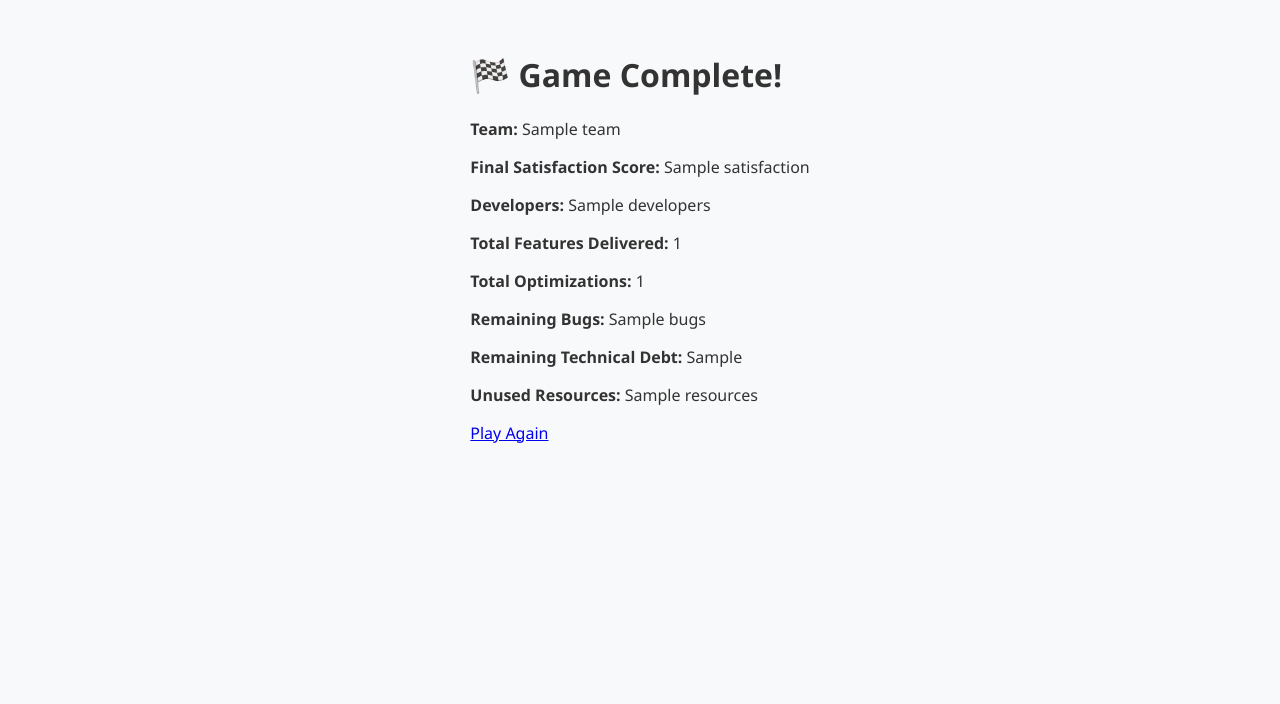
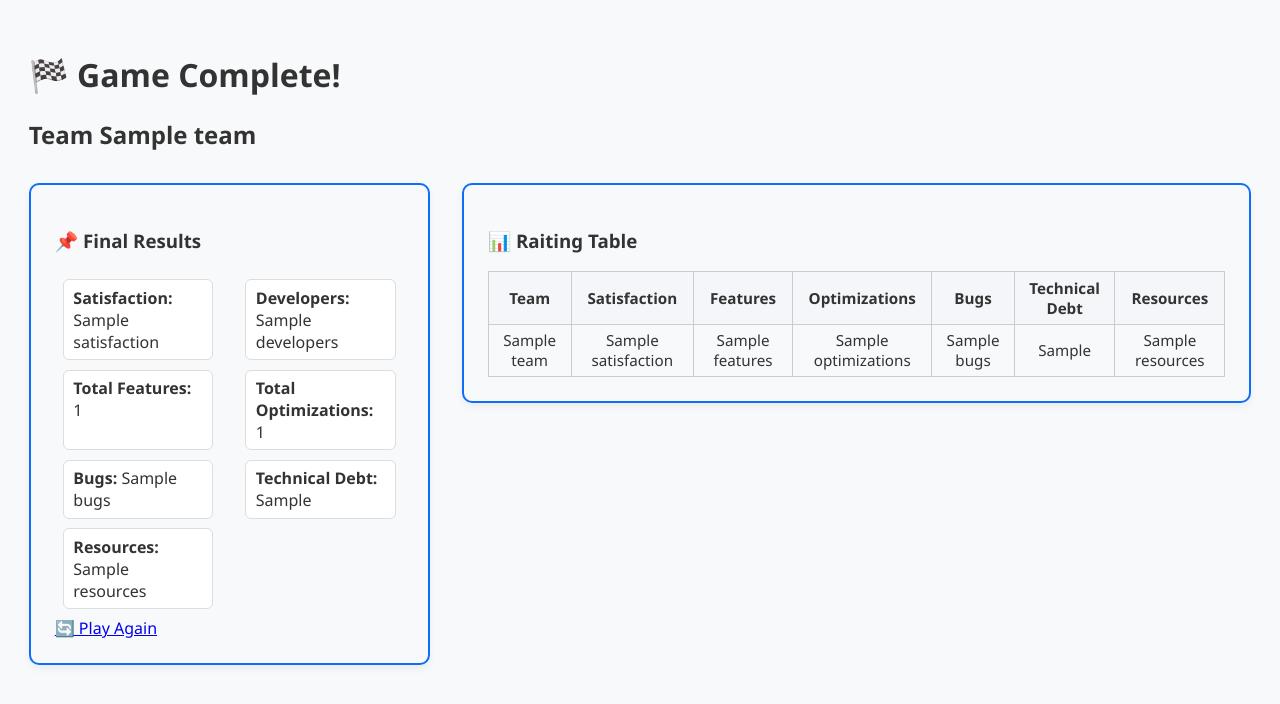
Before and after one commit to baronett90210/AgileSimulator, a Flask app: template templates/end_game.html in a window 1280 px wide. Shown: the top 704 px of the page. Run offline with Flask 3, Linux system fonts and the light colour scheme; the template is opened without the code that fills it: most values are stand-ins (such as "Sample title", 1, 10 or a date in 2020).

Commit message:
Added final raiting table

```diff
--- a/main.py
+++ b/main.py
@@ -1,6 +1,9 @@
 from flask import Flask, redirect, url_for, render_template, request, session
+import os
+import json
 from game.game import Game
 from game.team import Team
+
 # Initialize Flask application
 app = Flask(__name__)
 app.secret_key = 'your-very-secret-key'  # Set a unique and secret key for session management
@@ -105,15 +108,51 @@
         team=team, error=error, round_message=round_message
     )
 
-@app.route('/end_game')
+@app.route('/end_game', methods=['GET', 'POST'])
 def end_game():
+
+    RESULTS_FILE = "results.json"
+
     team_name = session.get('team_name')
     if not team_name:
+        return redirect(url_for('start_game'))
+    if request.method == 'POST':
         return redirect(url_for('start_game'))
 
     team = Team.from_dict(session['team_data'])
 
-    return render_template('end_game.html', team=team)
+     # Load existing results
+    if os.path.exists(RESULTS_FILE):
+        with open(RESULTS_FILE, "r") as f:
+            results = json.load(f)
+    else:
+        results = []
+
+     # Save current team result
+    result_entry = {
+        "team": team.name,
+        "satisfaction": team.satisfaction,
+        "features": team.total_features,
+        "optimizations": team.total_optimizations,
+        "bugs": team.bugs,
+        "technical_debt": team.technical_debt,
+        "resources": team.resources,
+        "id": len(results) + 1  # Unique ID for the result
+    }
+
+    # Append new result
+    results.append(result_entry)
+
+    # Save updated results
+    with open(RESULTS_FILE, "w") as f:
+        json.dump(results, f, indent=4)
+
+    # ✅ Sort: high satisfaction, then fewer bugs, then fewer technical debt
+    results.sort(
+        key=lambda r: (-r["satisfaction"], r["bugs"], r["technical_debt"])
+    )
+
+    return render_template('end_game.html', team=team, results=results, last_id = result_entry["id"])
 
 
 ####### helper functions #######
--- a/static/style.css
+++ b/static/style.css
@@ -188,3 +188,86 @@
     font-weight: 500;
     color: #0d3e7c;
 }
+
+
+
+/* End page styling */
+
+.results-flex {
+    display: flex;
+    justify-content: center;
+    align-items: flex-start;
+    gap: 2rem;            /* space between boxes */
+    flex-wrap: nowrap;    /* force them to stay side-by-side */
+    margin-top: 2rem;
+}
+
+.final-score-box {
+    background: #f8f9fa;
+    border: 2px solid #0d6efd;
+    border-radius: 10px;
+    padding: 1.5rem;
+    box-shadow: 0 4px 8px rgba(0,0,0,0.05);
+    width: 450px;
+}
+
+ .summary-box {
+    background: #f8f9fa;
+    border: 2px solid #0d6efd;
+    border-radius: 10px;
+    padding: 1.5rem;
+    box-shadow: 0 4px 8px rgba(0,0,0,0.05);
+    /* width: 450px; */
+}
+
+.summary-table {
+    width: 100%;
+    border-collapse: collapse;
+    font-size: 0.95rem;
+}
+
+.summary-table th, .summary-table td {
+    padding: 0.35rem 0.5rem;
+    border: 1px solid #ccc;
+    text-align: center;
+}
+
+.summary-table th {
+    background-color: #f4f6f9;
+}
+
+.summary-table tr:nth-child(even) {
+    background-color: #f9f9f9;
+}
+
+.highlight {
+    background-color: #b8931a;
+}
+
+.score-grid {
+    padding: 0.5rem;
+    display: grid;
+    grid-template-columns: 1fr 1fr;
+    gap: 0.6rem 2rem;
+}
+
+.score-grid div {
+    background: #ffffff;
+    padding: 0.4rem 0.6rem;
+    border-radius: 6px;
+    border: 1px solid #ddd;
+}
+
+.final-score-box button {
+    font-size: 1rem;
+    background-color: #0d6efd;
+    color: white;
+    border: none;
+    border-radius: 6px;
+    cursor: pointer;
+    width: 35%;
+}
+
+.final-score-box button:hover {
+    background-color: #0b5ed7;
+}
--- a/templates/end_game.html
+++ b/templates/end_game.html
@@ -4,21 +4,64 @@
     <link rel="stylesheet" href="{{ url_for('static', filename='style.css') }}">
 </head>
 <body>
-    <div class="end-container">
-        <h1>🏁 Game Complete!</h1>
-        <p><strong>Team:</strong> {{ team.name }}</p>
+   <div class="end-container">
+    <h1>🏁 Game Complete!</h1>
+    <h2>Team {{ team.name }}</h2>
 
+    <div class="results-flex">
+
+        <!-- Final Score Box -->
         <div class="final-score-box">
-            <p><strong>Final Satisfaction Score:</strong> {{ team.satisfaction }}</p>
-            <p><strong>Developers:</strong> {{ team.developers }}</p>
-            <p><strong>Total Features Delivered:</strong> {{ team.total_features }}</p>
-            <p><strong>Total Optimizations:</strong> {{ team.total_optimizations }}</p>
-            <p><strong>Remaining Bugs:</strong> {{ team.bugs }}</p>
-            <p><strong>Remaining Technical Debt:</strong> {{ team.technical_debt }}</p>
-            <p><strong>Unused Resources:</strong> {{ team.resources }}</p>
+            <h3>📌 Final Results</h3>
+            <div class="score-grid">
+                <div><strong>Satisfaction:</strong> {{ team.satisfaction }}</div>
+                <div><strong>Developers:</strong> {{ team.developers }}</div>
+                <div><strong>Total Features:</strong> {{ team.total_features }}</div>
+                <div><strong>Total Optimizations:</strong> {{ team.total_optimizations }}</div>
+                <div><strong>Bugs:</strong> {{ team.bugs }}</div>
+                <div><strong>Technical Debt:</strong> {{ team.technical_debt }}</div>
+                <div><strong>Resources:</strong> {{ team.resources }}</div>
+            </div>
+
+            <a href="{{ url_for('start_game') }}" class="btn">🔄 Play Again</a>
+
         </div>
 
-        <a href="{{ url_for('start_game') }}" class="btn">Play Again</a>
+
+        <!-- Summary Table -->
+        <div class="summary-box">
+            <h3>📊 Raiting Table </h3>
+            <table class="summary-table">
+                <thead>
+                    <tr>
+                        <th>Team</th>
+                        <th>Satisfaction</th>
+                        <th>Features</th>
+                        <th>Optimizations</th>
+                        <th>Bugs</th>
+                        <th>Technical Debt</th>
+                        <th>Resources</th>
+                    </tr>
+                </thead>
+                <tbody>
+                    {% for r in results %}
+                    <tr {% if r.id == last_id %}class="highlight"{% endif %}>
+                        <td>{{ r.team }}</td>
+                        <td>{{ r.satisfaction }}</td>
+                        <td>{{ r.features }}</td>
+                        <td>{{ r.optimizations }}</td>
+                        <td>{{ r.bugs }}</td>
+                        <td>{{ r.technical_debt }}</td>
+                        <td>{{ r.resources }}</td>
+                    </tr>
+                    {% endfor %}
+                </tbody>
+            </table>
+        </div>
+
     </div>
+
+</div>
+
 </body>
 </html>
```
